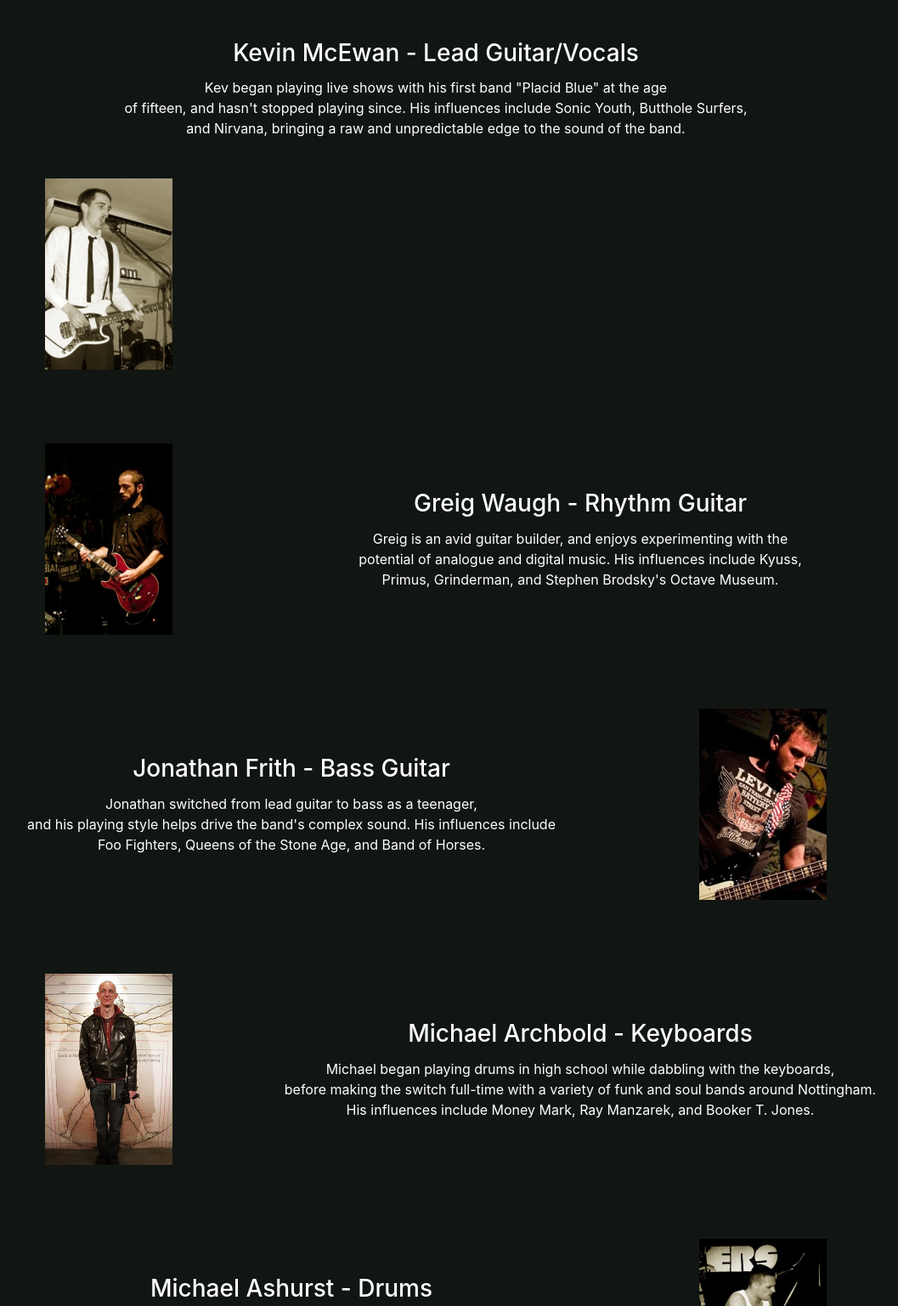
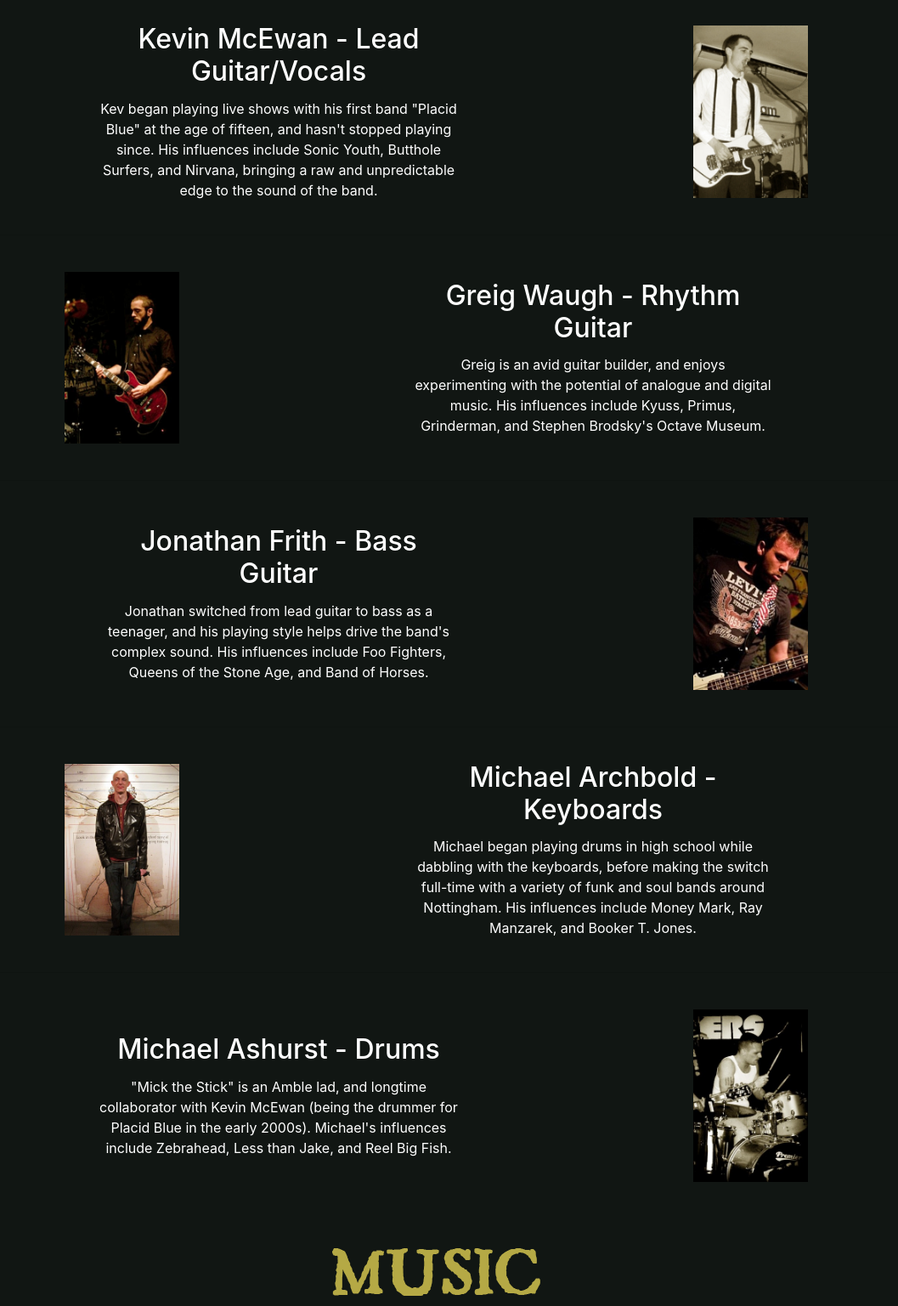
Before and after one commit to Code-Institute-Submissions/SianJade-smoking-rolo-sideshow-website, a plain HTML site: page index.html in a window 1280 px wide. Shown: the part 3098-4635 px from the top of the page at 85% size, without its empty margins (127-1184 px from the left). Drawn offline with nearby package versions, Linux system fonts and the light colour scheme.

Commit message:
Change member bio h3 elements to h2

```diff
--- a/index.html
+++ b/index.html
@@ -148,14 +148,14 @@
             <br><br>2019 sees them touring for the first time in a number of years, bringing their energy-charged live shows to the UK,
             Japan and beyond; before heading into the studio to record their third full-length album.<br><br>The Smoking Rolo Sideshow are:</p>
 
-            <div class="container">
+            <div class="container member-bios">
                 <div class="card flex-row flex-wrap bg-transparent">
                     <div class="card-header bg-transparent border-0">
-                        <img class="member-photo img-fluid img-responsive" src="assets/images/SRS_BG.jpg" alt="Ben Greener">
+                        <img class="member-photo mx-auto col-xl-5 img-fluid img-responsive" src="assets/images/SRS_BG.jpg" alt="Ben Greener">
                     </div>
-                    <div class="card-body my-auto">
-                        <h3 class="card-title">Ben Greener - Vocals/Guitar</h3>
-                        <p class="card-text">Ben is the main songwriter for The Smoking Rolo Sideshow, co-writing the first album           with<br>Greig Waugh and the second album by himself.<br>He cites his influences as Mark Lanegan, Elvis Costello,and Death From Above.
+                    <div class="card-body col-xl-6 mx-auto my-auto">
+                        <h2 class="card-title">Ben Greener - Vocals/Guitar</h2>
+                        <p class="card-text">Ben is the main songwriter for The Smoking Rolo Sideshow, co-writing the first album with Greig Waugh and the second album by himself. He cites his influences as Mark Lanegan, Elvis Costello, and Death From Above.
                         </p>
                     </div>
                 </div>
@@ -163,15 +163,15 @@
                 <hr>
 
                 <div class="card flex-row flex-wrap bg-transparent">
-                    <div class="card-body my-auto">
-                        <h3 class="card-title">Kevin McEwan - Lead Guitar/Vocals</h3>
-                        <p class="card-text">Kev began playing live shows with his first band "Placid Blue" at the age<br>
-                        of fifteen, and hasn't stopped playing since. His influences include Sonic Youth, Butthole Surfers,<br>and
+                    <div class="card-body col-xl-5 mx-auto my-auto">
+                        <h2 class="card-title">Kevin McEwan - Lead Guitar/Vocals</h2>
+                        <p class="card-text">Kev began playing live shows with his first band "Placid Blue" at the age
+                        of fifteen, and hasn't stopped playing since. His influences include Sonic Youth, Butthole Surfers, and
                         Nirvana, bringing a raw and unpredictable edge to the sound of the band.
                         </p>
                     </div>
                     <div class="card-header bg-transparent border-0">
-                        <img class="member-photo img-fluid img-responsive" src="assets/images/SRS_KM.jpg" alt="Ben Greener">
+                        <img class="member-photo img-fluid mc-auto col-xl-5 img-responsive" src="assets/images/SRS_KM.jpg" alt="Kev McEwan">
                     </div>
                 </div>
 
@@ -179,12 +179,12 @@
 
                 <div class="card flex-row flex-wrap bg-transparent">
                     <div class="card-header bg-transparent border-0">
-                        <img class="member-photo img-fluid img-responsive" src="assets/images/SRS_GW.jpg" alt="Greig Waugh">
+                        <img class="member-photo col-xl-5 mx-auto img-fluid img-responsive" src="assets/images/SRS_GW.jpg" alt="Greig Waugh">
                     </div>
-                    <div class="card-body my-auto">
-                        <h3 class="card-title">Greig Waugh - Rhythm Guitar</h3>
-                        <p class="card-text">Greig is an avid guitar builder, and enjoys experimenting with the <br>
-                        potential of analogue and digital music. His influences include Kyuss, <br>Primus, Grinderman, and
+                    <div class="card-body col-xl-5 mx-auto my-auto">
+                        <h2 class="card-title">Greig Waugh - Rhythm Guitar</h2>
+                        <p class="card-text">Greig is an avid guitar builder, and enjoys experimenting with the
+                        potential of analogue and digital music. His influences include Kyuss, Primus, Grinderman, and
                         Stephen Brodsky's Octave Museum.
                         </p>
                     </div>
@@ -193,15 +193,15 @@
                 <hr>
 
                 <div class="card flex-row flex-wrap bg-transparent">
-                    <div class="card-body my-auto">
-                        <h3 class="card-title">Jonathan Frith - Bass Guitar</h3>
-                        <p class="card-text">Jonathan switched from lead guitar to bass as a teenager,<br>and his playing
-                        style helps drive the band's complex sound. His influences include<br>Foo Fighters, Queens of the Stone Age,
+                    <div class="card-body col-xl-5 mx-auto my-auto">
+                        <h2 class="card-title">Jonathan Frith - Bass Guitar</h2>
+                        <p class="card-text">Jonathan switched from lead guitar to bass as a teenager, and his playing
+                        style helps drive the band's complex sound. His influences include Foo Fighters, Queens of the Stone Age,
                         and Band of Horses.
                         </p>
                     </div>
                     <div class="card-header bg-transparent border-0">
-                        <img class="member-photo img-fluid img-responsive" src="assets/images/SRS_JF.jpg" alt="Jonathan Frith">
+                        <img class="member-photo col-xl-5 mx-auto img-fluid img-responsive" src="assets/images/SRS_JF.jpg" alt="Jonathan Frith">
                     </div>
                 </div>
 
@@ -209,13 +209,13 @@
 
                 <div class="card flex-row flex-wrap bg-transparent">
                     <div class="card-header bg-transparent border-0">
-                        <img class="member-photo img-fluid img-responsive" src="assets/images/SRS_MArch.jpg" alt="Michael Archbold">
+                        <img class="member-photo col-xl-5 mx-auto img-fluid img-responsive" src="assets/images/SRS_MArch.jpg" alt="Michael Archbold">
                     </div>
-                    <div class="card-body my-auto">
-                        <h3 class="card-title">Michael Archbold - Keyboards</h3>
+                    <div class="card-body col-xl-5 mx-auto my-auto">
+                        <h2 class="card-title">Michael Archbold - Keyboards</h2>
                         <p class="card-text">Michael began playing drums in high school while dabbling with the
-                        keyboards, <br>before making the switch full-time with a variety of funk and soul bands around
-                        Nottingham. <br>His influences include Money Mark, Ray Manzarek, and Booker T. Jones.
+                        keyboards, before making the switch full-time with a variety of funk and soul bands around
+                        Nottingham. His influences include Money Mark, Ray Manzarek, and Booker T. Jones.
                         </p>
                     </div>
                 </div>
@@ -223,15 +223,15 @@
                 <hr>
 
                 <div class="card flex-row flex-wrap bg-transparent">
-                    <div class="card-body my-auto">
-                        <h3 class="card-title">Michael Ashurst - Drums</h3>
-                        <p class="card-text">"Mick the Stick" is an Amble lad, and longtime collaborator with <br>
-                        Kevin McEwan (being the drummer for Placid Blue in the early 2000s). <br>Michael's influences include
-                        Zebrahead, Less than Jake, <br>and Reel Big Fish.
+                    <div class="card-body col-xl-5 mx-auto my-auto">
+                        <h2 class="card-title">Michael Ashurst - Drums</h2>
+                        <p class="card-text">"Mick the Stick" is an Amble lad, and longtime collaborator with
+                        Kevin McEwan (being the drummer for Placid Blue in the early 2000s). Michael's influences include
+                        Zebrahead, Less than Jake, and Reel Big Fish.
                         </p>
                     </div>
                     <div class="card-header bg-transparent border-0">
-                        <img class="member-photo img-fluid img-responsive" src="assets/images/SRS_MAsh.jpg" alt="Michael Ashurst">
+                        <img class="member-photo col-xl-5 mx-auto img-fluid img-responsive" src="assets/images/SRS_MAsh.jpg" alt="Michael Ashurst">
                     </div>
                 </div>
             </div>
```
